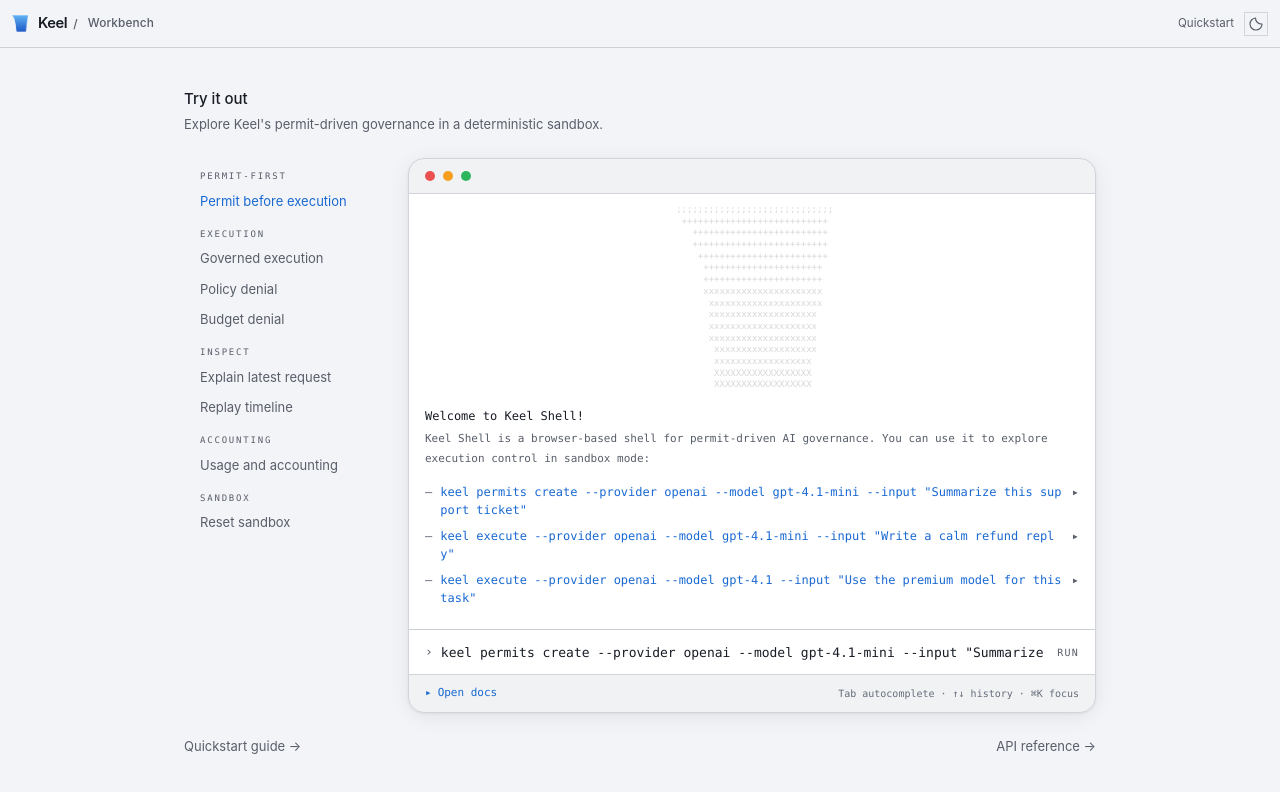
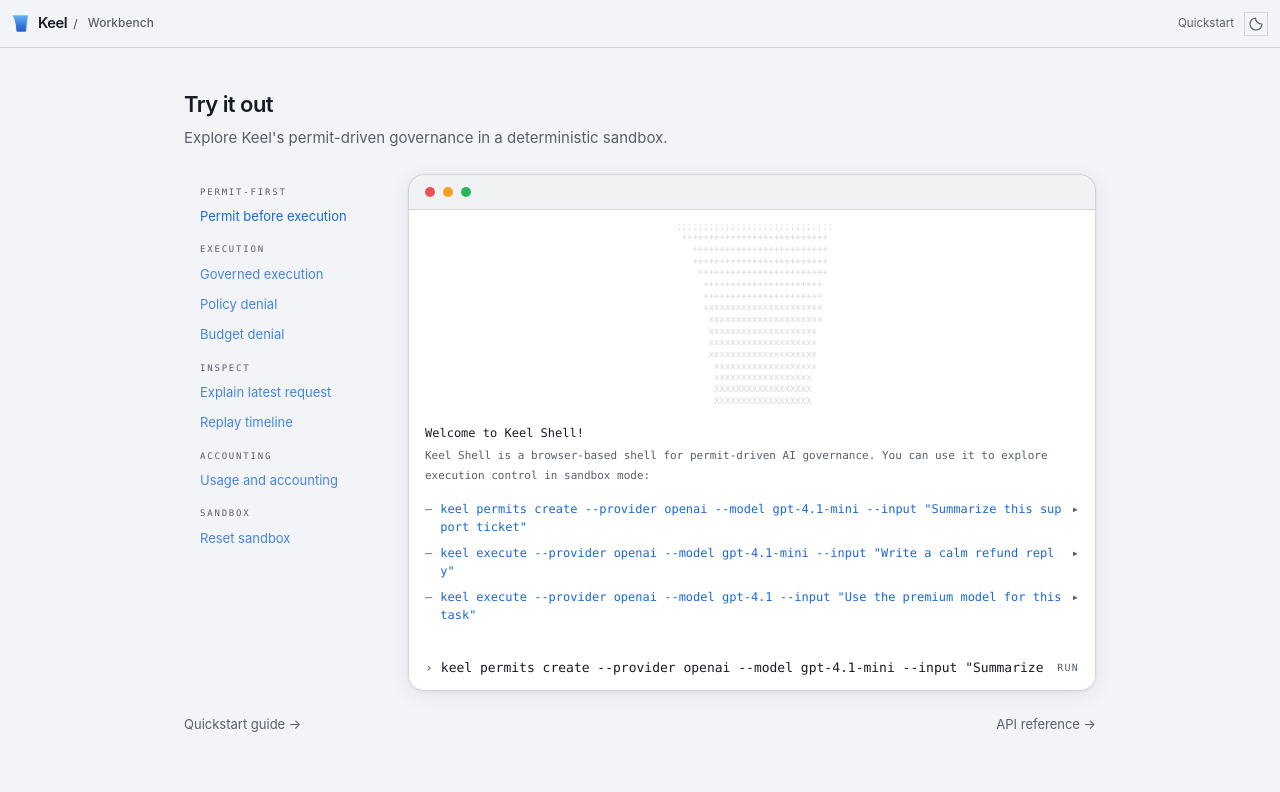
Before and after one commit to keelapi/keel-playground, a Next.js app: page / in a window 1280 px wide. Shown: the top 792 px of the page. Built offline with nearby package versions, Linux system fonts and the light colour scheme.

Commit message:
playground: refine workbench UI (command input, output pane, sidebar, shell)

```diff
--- a/components/command-input.tsx
+++ b/components/command-input.tsx
@@ -20,7 +20,7 @@
   inputRef,
 }: CommandInputProps) {
   return (
-    <div className="border-t border-border px-4 py-2.5">
+    <div className="px-4 py-2.5">
       <div className="flex items-center gap-2">
         <span className="font-mono text-[13px] text-muted-foreground">›</span>
         <input
--- a/components/output-pane.tsx
+++ b/components/output-pane.tsx
@@ -111,21 +111,12 @@
                 }}
                 role="button"
                 tabIndex={0}
-                className={`border-b border-border/70 px-4 py-1.5 text-left outline-none transition ${
-                  isSelected ? "bg-foreground/[0.03]" : "hover:bg-foreground/[0.015]"
-                }`}
+                className="px-4 pb-3 pt-1 text-left outline-none"
               >
-                <div className="flex items-start justify-between gap-3">
+                <div className="flex items-baseline justify-between gap-3">
                   <div className="min-w-0 font-mono text-[13px] text-foreground">
-                    <span className="mr-2 text-muted-foreground">›</span>
+                    <span className="mr-2 select-none text-muted-foreground">›</span>
                     <span className="break-all">{entry.command}</span>
-                  </div>
-                  <div className="flex items-center gap-3">
-                    <div className="hidden font-mono text-[10px] text-muted-foreground sm:block">
-                      {new Date(entry.createdAt).toLocaleTimeString([], {
-                        hour: "2-digit",
-                        minute: "2-digit",
-                      })}
                   </div>
                   <button
                     type="button"
@@ -133,25 +124,24 @@
                       event.stopPropagation();
                       onCopyCommand(entry.command);
                     }}
-                      className="font-mono text-[10px] uppercase tracking-[0.12em] text-muted-foreground transition hover:text-foreground"
+                    className="shrink-0 font-mono text-[10px] uppercase tracking-[0.12em] text-muted-foreground/50 transition hover:text-muted-foreground"
                   >
                     {copiedCommand === entry.command ? "copied" : "copy"}
                   </button>
                 </div>
-                </div>
 
-                <div className={`mt-1 font-mono text-[12px] ${toneClasses(entry.artifact.tone)}`}>
+                <div className={`font-mono text-[12px] leading-5 ${toneClasses(entry.artifact.tone)}`}>
                   {entry.artifact.headline}
                 </div>
 
-                <div className="mt-1 grid gap-y-0.5 font-mono text-[12px] leading-[1.15rem] text-muted-foreground">
+                <div className="grid gap-y-0 font-mono text-[12px] leading-5 text-muted-foreground">
                   {entry.artifact.rows.map((row) => (
                     <div
                       key={`${entry.id}-${row.label}`}
                       className="grid gap-1.5 sm:grid-cols-[124px_minmax(0,1fr)]"
                     >
-                      <div className="text-[11px]">{row.label}</div>
-                      <pre className="whitespace-pre-wrap break-words text-foreground">
+                      <div className="text-[11px] text-muted-foreground/70">{row.label}</div>
+                      <pre className="whitespace-pre-wrap break-words text-foreground/90">
                         {renderValue(row.value)}
                       </pre>
                     </div>
@@ -162,12 +152,12 @@
           })}
 
           {pendingCommand ? (
-            <div className="border-b border-border/70 px-4 py-1.5">
+            <div className="px-4 pb-3 pt-1">
               <div className="font-mono text-[13px] text-foreground">
-                <span className="mr-2 text-muted-foreground">›</span>
+                <span className="mr-2 select-none text-muted-foreground">›</span>
                 <span className="break-all">{pendingCommand}</span>
               </div>
-              <div className="mt-1 font-mono text-[10px] text-primary">
+              <div className="font-mono text-[11px] text-primary">
                 evaluating governance path...
               </div>
             </div>
--- a/components/scenario-sidebar.tsx
+++ b/components/scenario-sidebar.tsx
@@ -47,7 +47,7 @@
                 className={`block w-full px-4 py-[7px] text-left text-[13px] leading-tight transition ${
                   isActive
                     ? "text-primary"
-                    : "text-muted-foreground hover:text-foreground"
+                    : "text-primary/80 hover:text-primary"
                 }`}
               >
                 {scenario.title}
--- a/components/workbench-shell.tsx
+++ b/components/workbench-shell.tsx
@@ -91,13 +91,9 @@
           (initialScenario ? resolveScenarioCommand(initialScenario, storedSession) : "");
 
     setSession(storedSession);
-    setEntries(storedUiState?.entries ?? []);
+    setEntries([]);
     setHistory(storedUiState?.history ?? []);
-    setSelectedEntryId(
-      storedUiState?.selectedEntryId ??
-        storedUiState?.entries.at(-1)?.id ??
-        null,
-    );
+    setSelectedEntryId(null);
     setActiveScenarioId(initialScenario?.id ?? null);
     setCommandInput(draftCommand);
     hasLoadedRef.current = true;
@@ -234,8 +230,8 @@
     const isReset = result.artifact.commandName === "sandbox-reset";
 
     setSession(result.session);
-    setEntries((currentEntries) => (isReset ? [nextEntry] : [...currentEntries, nextEntry]));
-    setSelectedEntryId(nextEntry.id);
+    setEntries((currentEntries) => (isReset ? [] : [...currentEntries, nextEntry]));
+    setSelectedEntryId(isReset ? null : nextEntry.id);
     setHistory((currentHistory) => (isReset ? [rawCommand] : [...currentHistory, rawCommand]));
     setHistoryIndex(null);
     setCommandInput("");
@@ -340,8 +336,8 @@
 
       <main className="mx-auto max-w-[960px] px-6 pt-10 pb-16">
         <div className="mb-6">
-          <h2 className="text-[15px] font-medium text-foreground">Try it out</h2>
-          <p className="mt-1 text-[13px] text-muted-foreground">
+          <h2 className="text-[22px] font-semibold tracking-tight text-foreground">Try it out</h2>
+          <p className="mt-1.5 text-[15px] text-muted-foreground">
             Explore Keel&apos;s permit-driven governance in a deterministic sandbox.
           </p>
         </div>
@@ -398,25 +394,6 @@
               />
             </div>
 
-            <div
-              className="flex items-center justify-between px-4 py-2.5"
-              style={{ borderTop: "1px solid hsl(var(--snippet-border))" }}
-            >
-              <a
-                href="https://docs.keelapi.com"
-                target="_blank"
-                rel="noreferrer"
-                className="inline-flex items-center gap-1.5 font-mono text-[11px] text-primary transition hover:opacity-75"
-              >
-                <span aria-hidden="true">▸</span> Open docs
-              </a>
-              <div
-                className="hidden font-mono text-[10px] md:block"
-                style={{ color: "hsl(var(--snippet-muted))" }}
-              >
-                Tab autocomplete · ↑↓ history · ⌘K focus
-              </div>
-            </div>
           </div>
         </div>
 
```
Lines whose indentation alone changed are shown as unchanged.
